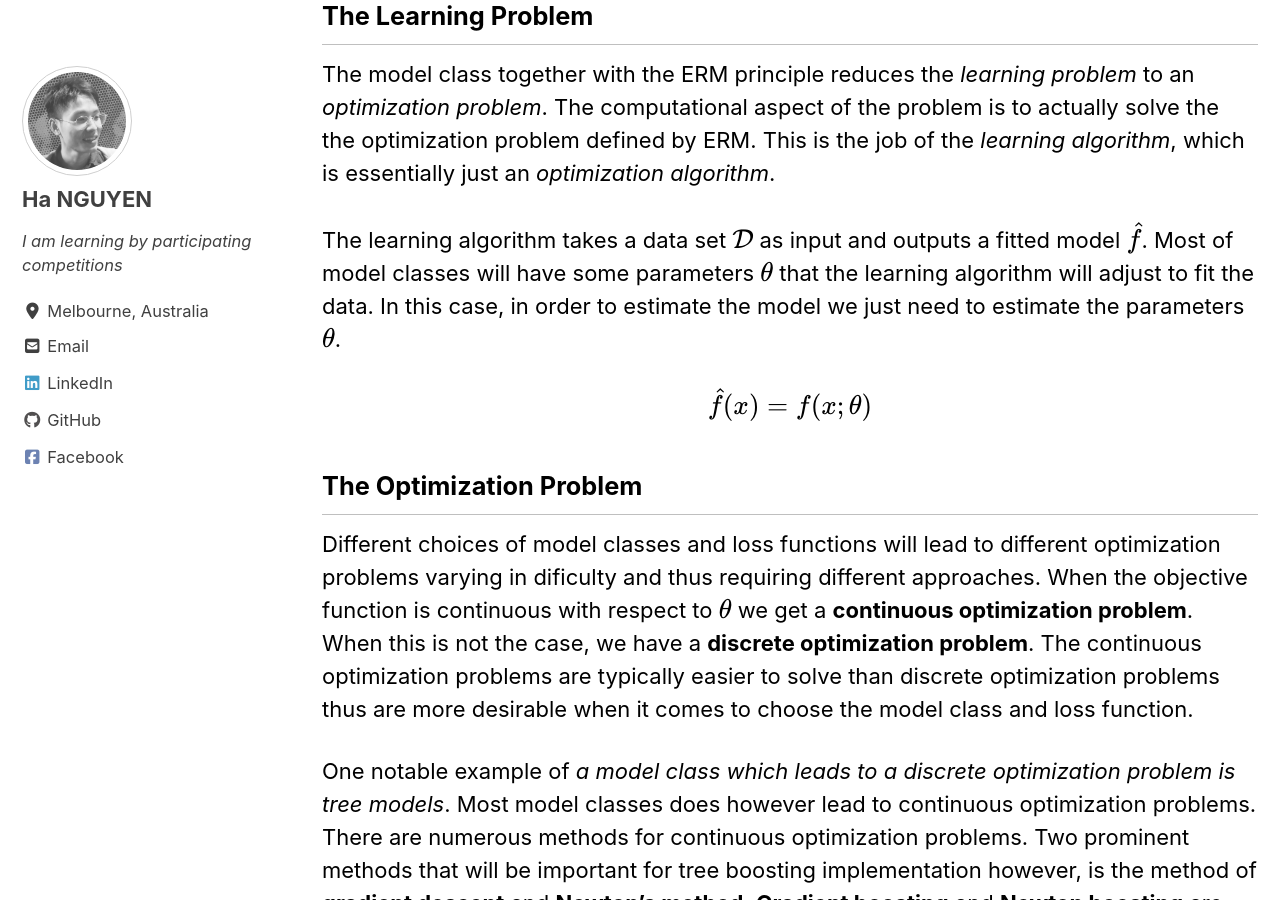
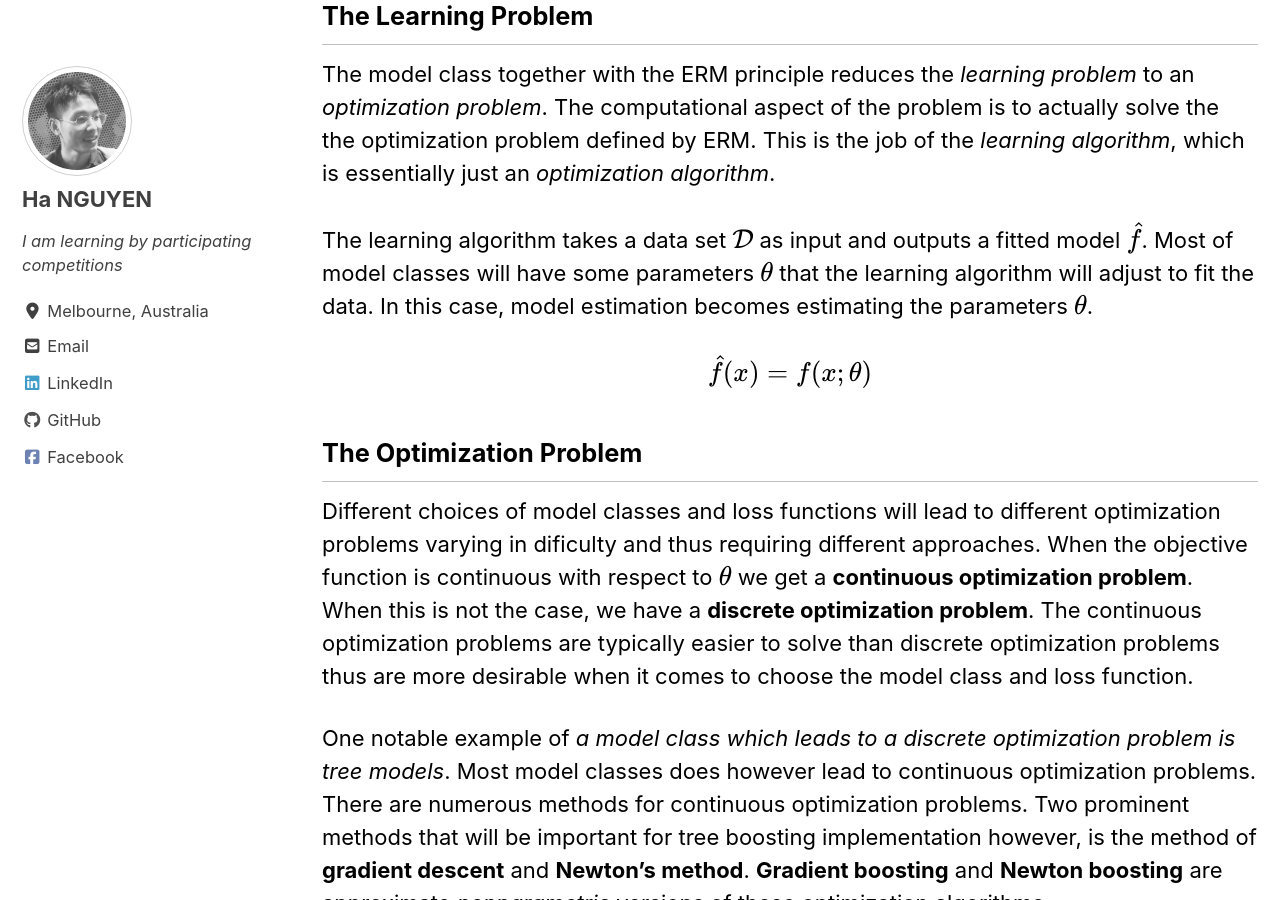
Before and after one commit to datasciblog/datasciblog.github.io, a Jekyll site: the page built from _posts/2020-02-26-tree-boosting-03.md, in a window 1280 px wide and 900 px high, scrolled down 4176 px. Built offline with Jekyll 4.4.1, drawn with Linux system fonts in a browser that asks for light colours; cached includes are drawn as plain includes; nearby versions of some CDN libraries; formulas are drawn with MathJax 3.

Commit message:
Update 2020-02-26-tree-boosting-03.md

```diff
--- a/_posts/2020-02-26-tree-boosting-03.md
+++ b/_posts/2020-02-26-tree-boosting-03.md
@@ -110,7 +110,7 @@ $$ \mathcal{F} = \{ f : f(x) = \theta_0 + \sum\limits_{j=1}^p \theta_j x_j \} $$
 The model class together with the ERM principle reduces the *learning problem* to an *optimization problem*. The computational aspect of the problem is to actually solve the
 the optimization problem defined by ERM. This is the job of the *learning algorithm*, which is essentially just an *optimization algorithm*.
 
-The learning algorithm takes a data set $\mathcal{D}$ as input and outputs a fitted model $\hat{f}$. Most of model classes will have some parameters $\theta$ that the learning algorithm will adjust to fit the data. In this case, in order to estimate the model we just need to estimate the parameters $\theta$.
+The learning algorithm takes a data set $\mathcal{D}$ as input and outputs a fitted model $\hat{f}$. Most of model classes will have some parameters $\theta$ that the learning algorithm will adjust to fit the data. In this case, model estimation becomes estimating the parameters $\theta$.
 
 $$\hat{f}(x) = f(x;\theta)$$
 
```
